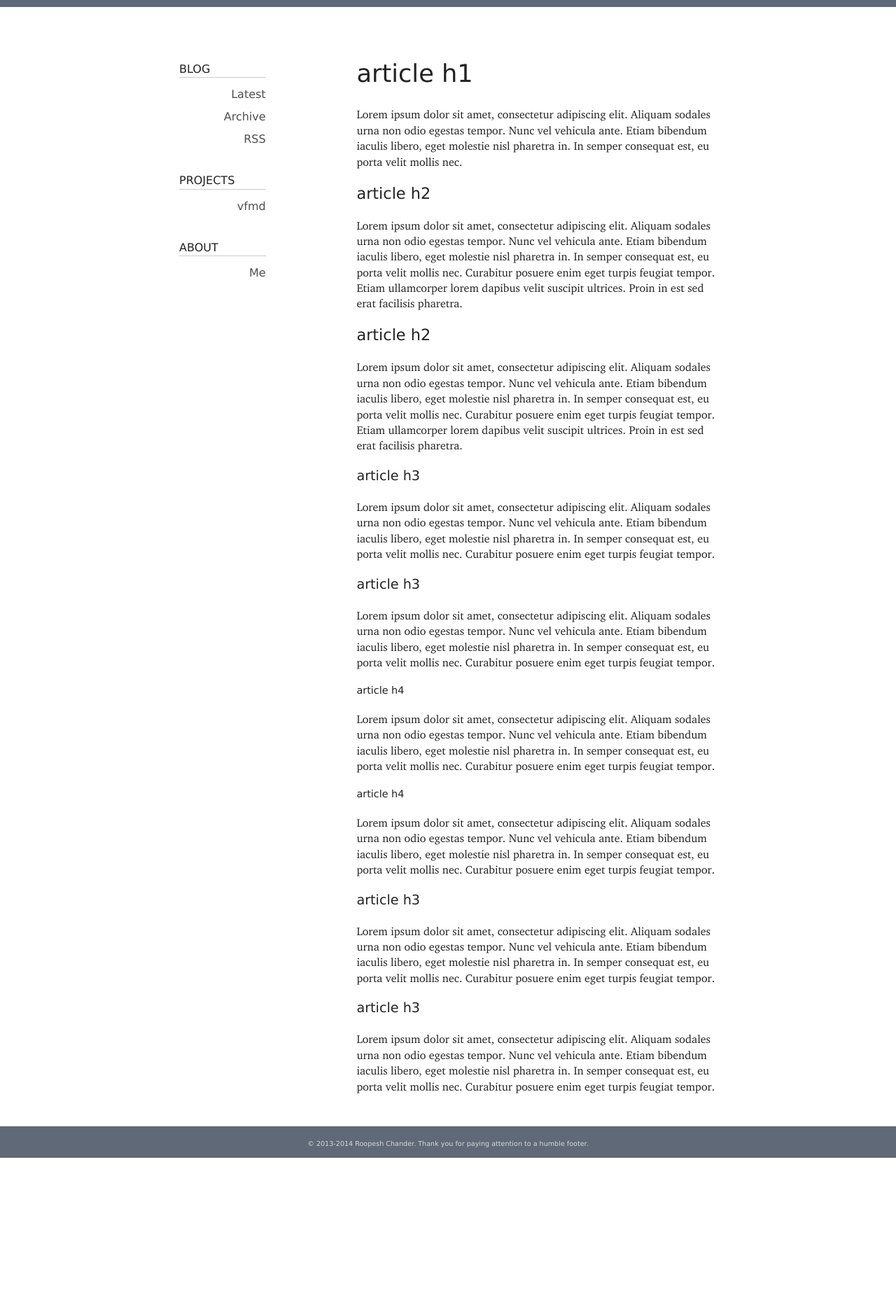
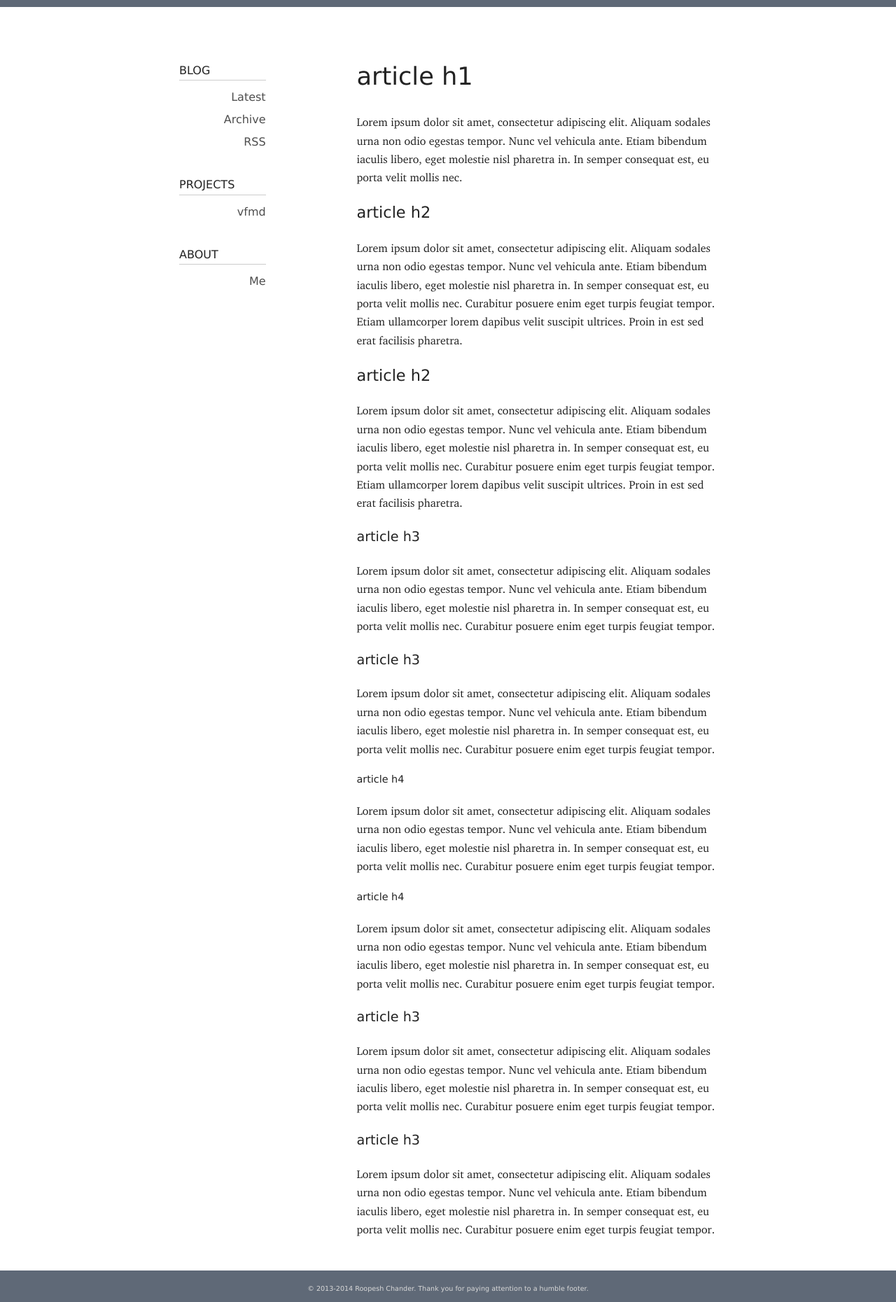
Before and after one commit to roop/roop.github.io, a Jekyll site: the page built from index.html, in a window 1280 px wide. Shown: the whole page at 70% size. Built offline with Jekyll 4.4.1, drawn with Linux system fonts in a browser that asks for light colours; some web fonts are replaced; before the commit the page ends 1654 px from its top, so only the background shows below that.

Commit message:
Increase line spacing globally

```diff
--- a/css/main.scss
+++ b/css/main.scss
@@ -13,7 +13,7 @@ textarea {
 
 html {
     font-size: 1em;
-    line-height: 1.4;
+    line-height: 1.65;
 }
 
 ::-moz-selection {
```
